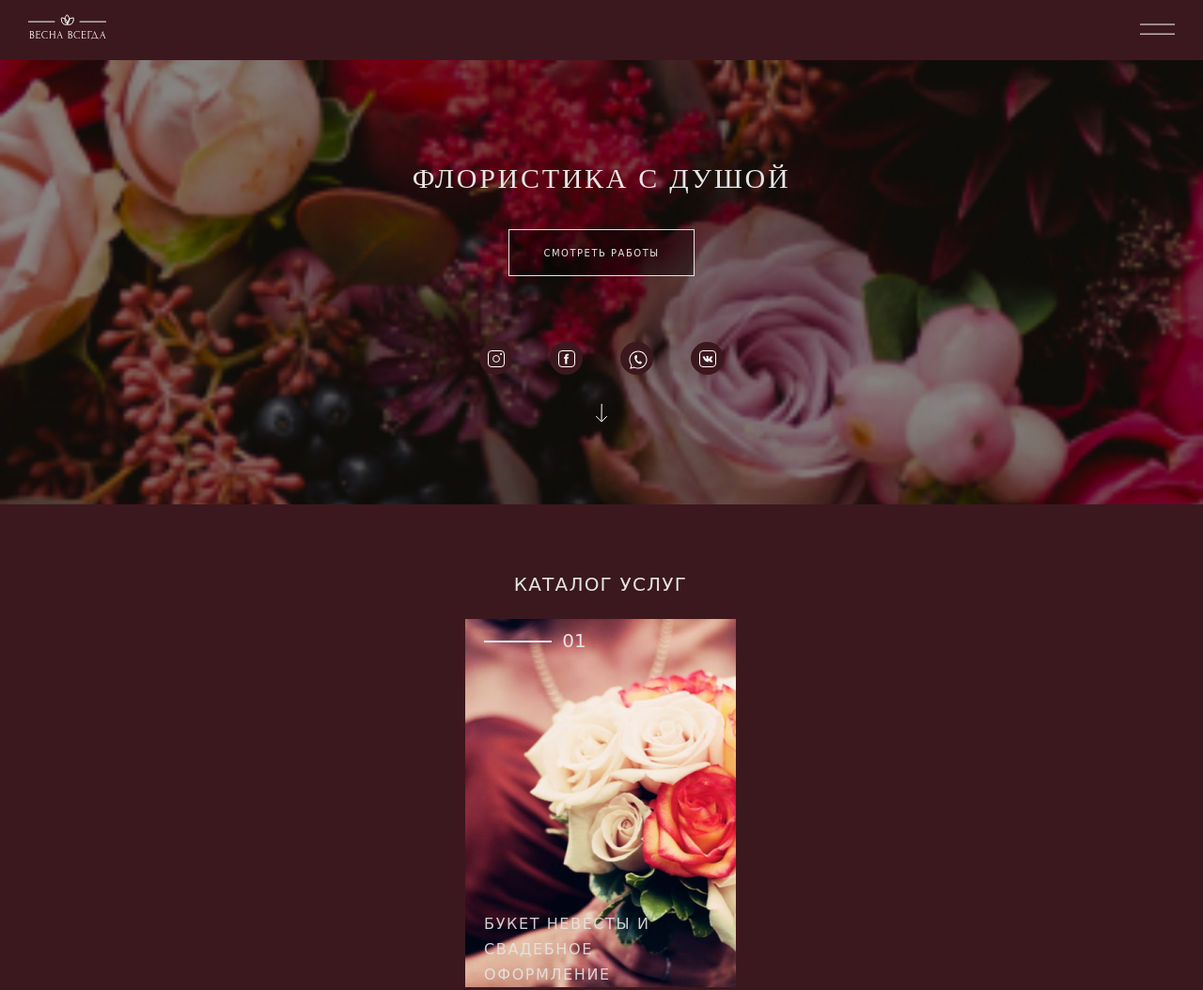
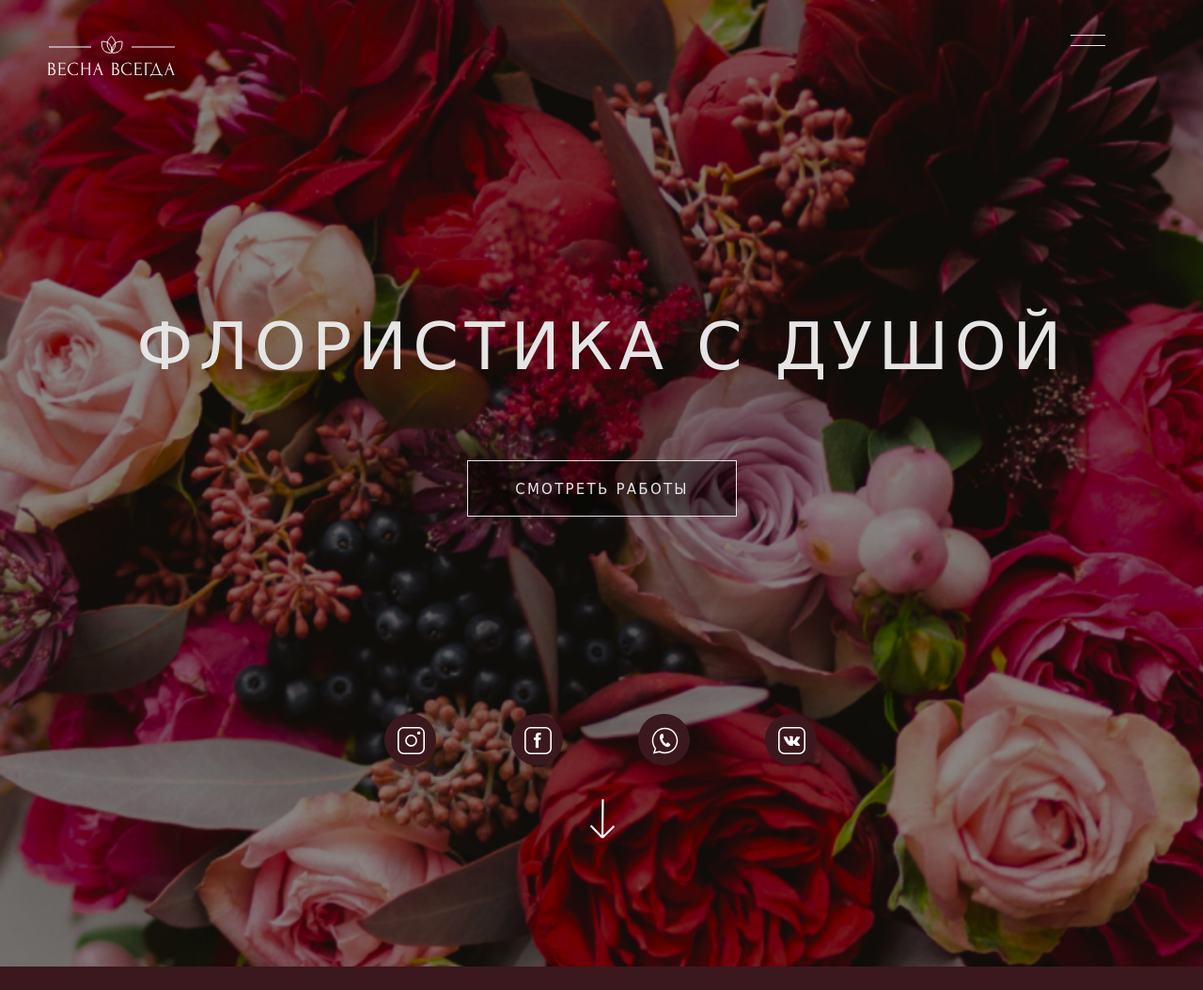
Before and after one commit to AlexeyUdalov90/NikitaO-Floristy, a website: page app/index.html in a window 1280 px wide. Shown: the top 1054 px of the page at 94% size. Drawn offline with nearby package versions, Linux system fonts and the light colour scheme; files that its build step writes are made by us from their sources; files whose address does not match are found by name; a web font is replaced by a local one.

Commit message:
Готова планшетная версия header и mask-section

```diff
--- a/app/index.html
+++ b/app/index.html
@@ -11,9 +11,12 @@
 </head>
 <body>
   <header class="header">
-    <img class="header__logo" src="/images/logo.svg" alt="Логотип">
+    <img class="header__logo"
+         srcset="images/logo.svg 320w , images/logo_ipad.svg 768w"
+         sizes="(max-width:650px) 470px, 768px"
+         alt="Логотип">
     <nav class="header__menu">
-      <img class="header__menu-picture" src="/images/burger.svg" alt="Показать меню">
+      <div class="header__menu-burger"></div>
     </nav>
   </header>
   <main>
@@ -57,7 +60,6 @@
           </a>
         </li>
       </ul>
-      <div class="mask-section__arrow-link" href="#">
       <a class="mask-section__arrow-link" href="#">
         <svg width="14" height="21" viewBox="0 0 14 21" fill="none" xmlns="http://www.w3.org/2000/svg">
           <path d="M7 19.9014L1.19672 13.9887M7 19.9014L12.7973 14.2141M7 19.9014L7.17941 0.92916" stroke="white"/>
--- a/app/scss/pages/_header.scss
+++ b/app/scss/pages/_header.scss
@@ -1,8 +1,34 @@
 .header {
     display: flex;
     justify-content: space-between;
+    width: 100%;
     padding: 15px 30px 20px 30px;
-    &__menu-picture {
+
+    overflow: hidden;
+    @media (min-width:768px) {
+        padding: 38px 50px 0px 50px;
+    }
+    &__menu-burger {
         padding-top: 10px;
+
+        @media (min-width: 768px) {
+            position: absolute;
+            top: 32%; //Как тебе такое решение? (в % указать) Крайне неустойчиво к изменению контента, но зато тянется, мне кажется не лучшее.
+            left: 89%;
+        }
+        &::before , &::after {
+            content: "";
+            display: block;
+            width: 37px;
+            height:1px;
+
+            background-color: $PW;
+        }
+        &::after {
+            margin-top: 10px;
+        }
+    }
+    @media (min-width: 768px) {
+        position: absolute;
     }
 }
--- a/app/scss/pages/_index.scss
+++ b/app/scss/pages/_index.scss
@@ -21,9 +21,16 @@ body {
     margin-bottom: 51px;
     padding: 83px 50px;
 
-    background-image: url("../assets/images/flowers.jpg");
+    background-image: url("../../images/flowers.jpg");
     background-repeat: no-repeat;
     background-size: 100%;
+
+    @media (min-width:768px) {
+        margin-bottom: 20px;
+        padding:284px 100px 131px 101px;
+
+        background-image: url("../../images/flowers_ipad.jpg");
+    }
     &__title {
         margin-bottom: 35px;
 
@@ -35,6 +42,14 @@ body {
         text-transform: uppercase;
         text-align: center;
         letter-spacing: 0.09em;
+
+        @media (min-width:768px) {
+            margin-bottom: 82px;
+
+            font-family: 'Forum', cursive;
+            font-size: 70px;
+            line-height: 77px;
+        }
     }
     &__button {
         margin-bottom: 60px;
@@ -49,15 +64,31 @@ body {
 
         border:1px solid $PW;
         background: rgba(0, 0, 0, 0.4);
+
+        @media (min-width:768px) {
+            margin-bottom: 200px;
+            padding: 22px 50px 19px 50px;
+
+            font-size: 15px;
+            line-height: 17px;
+        }
     }
     &__social-list {
         display: flex;
         justify-content: space-around;
         margin-bottom: 30px;
+        @media (min-width:768px) {
+            margin-bottom: 34px;
+            margin-left: 37px;    // Из-за флекса элементы встают левее, не придумал ничего лучше..
+        }
         .mask-section__social-link {
             margin-right: 40px;
 
             list-style: none;
+
+            @media (min-width:768px) {
+                margin-right: 80px;
+            }
         }
         .mask-section__social-link a {
             position: relative;
@@ -68,16 +99,36 @@ body {
 
             background-color: $PDR;
             border-radius: 50%;
+
+            @media (min-width:768px) {
+                width: 55px;
+                height: 55px;
+            }
             & svg {
                 position: absolute;
                 top:25%;
                 left:25%;
+
+                @media (min-width:768px) {
+                    width: 29px;
+                    height: 29px;
+                }
             }
             & .facebook-f {
                 position: absolute;
                 top:33%;
                 left: 43%;
+                @media (min-width:768px) {
+                    width: 9px;
+                    height: 20px;
+                }
             }
+        }
+    }
+    &__arrow-link svg {
+        @media (min-width:768px) {
+            width: 30px;
+            height: auto;
         }
     }
 }
--- a/app/scss/style.scss
+++ b/app/scss/style.scss
@@ -12,6 +12,6 @@ img {
 @import "core/vars";
 @import "core/fonts";
 
+@import "pages/header";
 @import "pages/index";
-@import "pages/header";
 @import "pages/footer";
```
Also changed, not shown: app/assets/images/flowers_ipad.jpg (added), app/assets/images/ipad.jpg (added), app/assets/images/logo_ipad.svg (added).
